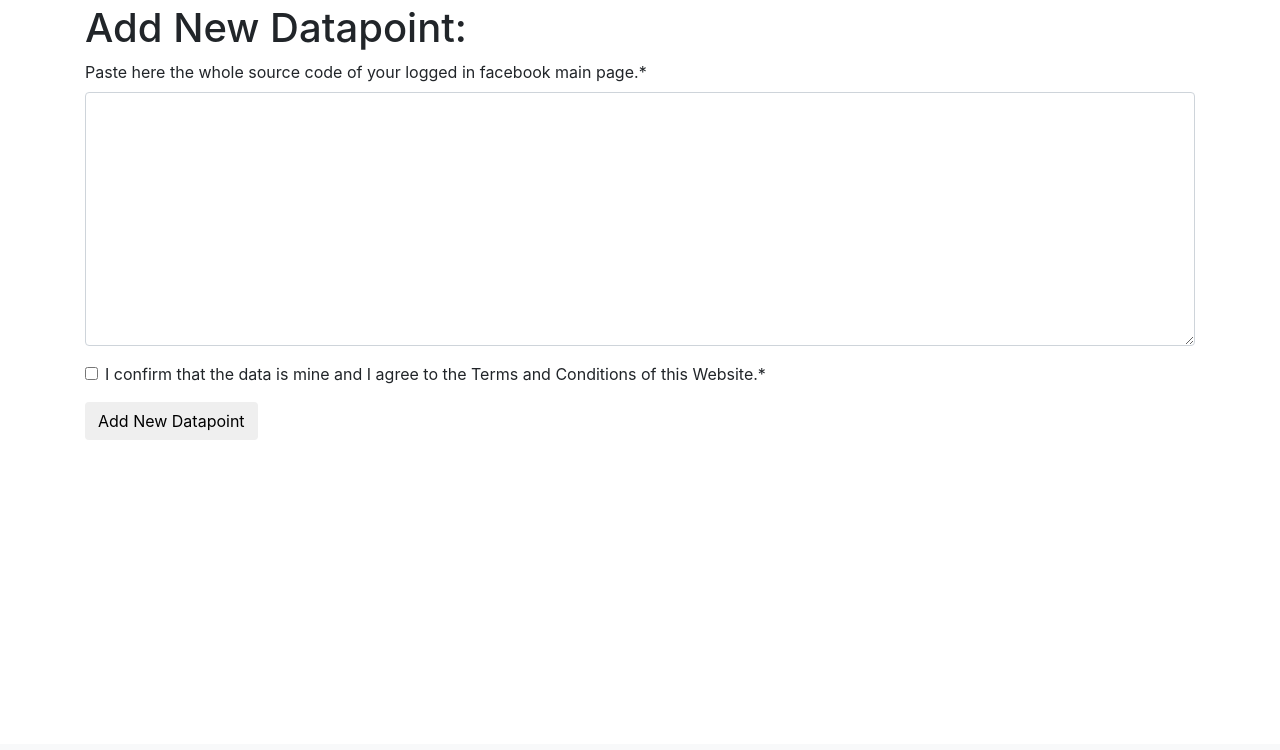
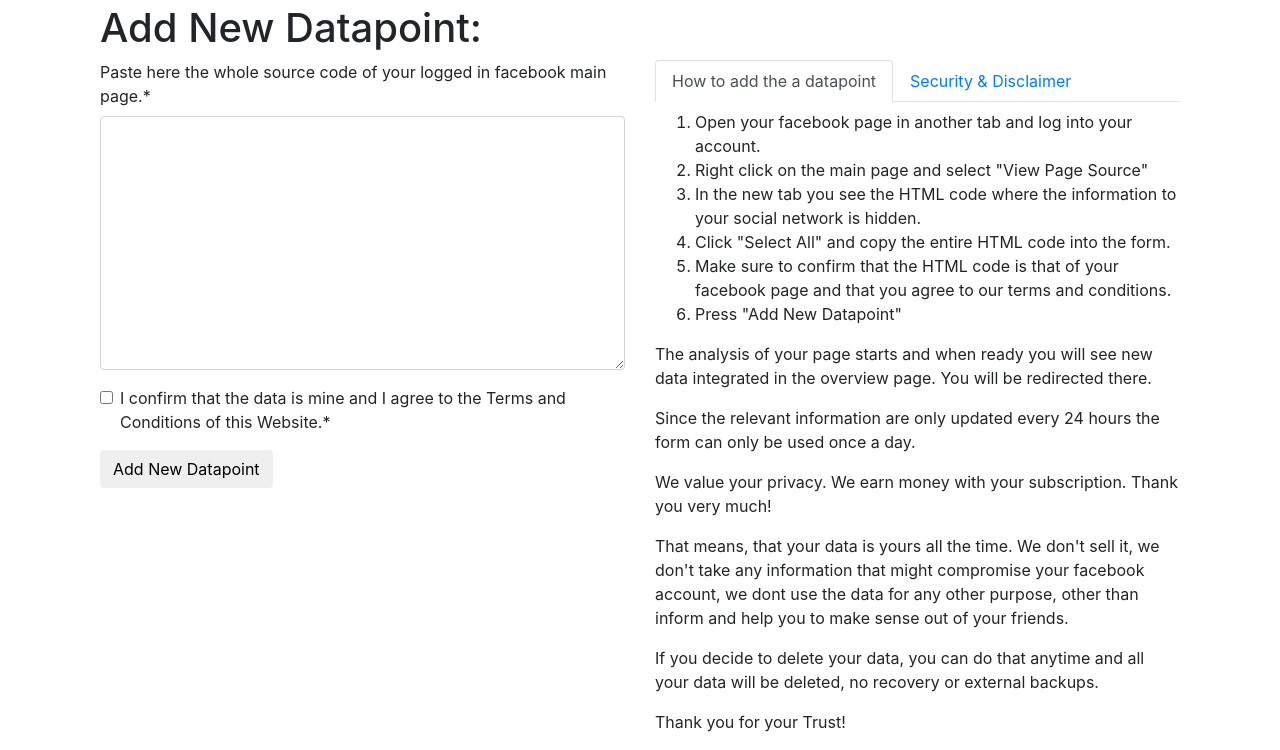
Before and after one commit to rollinger/friendcheck, a Django app: page /facebook/~add_datapoint/ in a window 1280 px wide. Shown: the part 56-806 px from the top of the page. Before the commit the page ends 487 px from the top, so only its background shows below. Run offline with Django 3.2, Linux system fonts and the light colour scheme; the visitor is signed in with stand-in values (Sample User, id 1); data that the repository does not hold is empty; some libraries are stand-ins or nearby versions.

Commit message:
Add Infos to add-datapoint form

```diff
--- a/facebook/templates/facebook/add_datapoint.html
+++ b/facebook/templates/facebook/add_datapoint.html
@@ -4,7 +4,14 @@
 {% block title %}{% trans 'Add New Datapoint' %}{% endblock %}
 
 {% block content %}
+<div class="container">
+  <div class="row">
+    <div class="col-sm-12">
       <h1>{% trans 'Add New Datapoint:' %}</h1>
+    </div>
+  </div>
+  <div class="row">
+    <div class="col-sm-6">
       <form class="form-horizontal" method="post" action="{% url 'facebook:add_datapoint' %}">
         {% csrf_token %}
         {{ form|crispy }}
@@ -14,4 +21,57 @@
           </div>
         </div>
       </form>
+    </div>
+    <div class="col-sm-6">
+      <ul class="nav nav-tabs" id="addDatapointTab" role="tablist">
+        <li class="nav-item">
+          <a class="nav-link active" id="addhelp-tab" data-toggle="tab" href="#addhelp" role="tab" aria-controls="home" aria-selected="true">
+            {% trans 'How to add the a datapoint' %}
+          </a>
+        </li>
+        <li class="nav-item">
+          <a class="nav-link" id="disclaimer-tab" data-toggle="tab" href="#disclaimer" role="tab" aria-controls="home" aria-selected="false">
+            {% trans 'Security & Disclaimer' %}
+          </a>
+        </li>
+      </ul>
+
+      <div class="tab-content" id="addDatapointTabContent">
+        <div class="tab-pane fade show active" id="addhelp" role="tabpanel" aria-labelledby="addhelp-tab">
+          {% blocktrans %}
+            <h5></h5>
+
+            <ol>
+              <li>Open your facebook page in another tab and log into your account.</li>
+              <li>Right click on the main page and select "View Page Source"</li>
+              <li>In the new tab you see the HTML code where the information to your social network is hidden.</li>
+              <li>Click "Select All" and copy the entire HTML code into the form.</li>
+              <li>Make sure to confirm that the HTML code is that of your facebook page and that you agree to our terms and conditions.</li>
+              <li>Press "Add New Datapoint"</li>
+            </ol>
+
+            <p>The analysis of your page starts and when ready you will see new data integrated in the
+            overview page. You will be redirected there.</p>
+
+            <p>Since the relevant information are only updated every 24 hours the form can only
+            be used once a day.</p>
+          {% endblocktrans %}
+        </div>
+
+        <div class="tab-pane fade show active" id="disclaimer" role="tabpanel" aria-labelledby="disclaimer-tab">
+          {% blocktrans %}
+            <p>We value your privacy. We earn money with your subscription. Thank you very much!</p>
+            <p>That means, that your data is yours all the time. We don't sell it, we don't take
+              any information that might compromise your facebook account, we dont use the data
+              for any other purpose, other than inform and help you to make sense out of your friends.</p>
+            <p>If you decide to delete your data, you can do that anytime and all your data will be
+              deleted, no recovery or external backups.</p>
+            <p>Thank you for your Trust!</p>
+          {% endblocktrans %}
+        </div>
+      </div>
+
+    </div>
+  </div>
+</div>
 {% endblock %}
```
Lines whose indentation alone changed are shown as unchanged.
